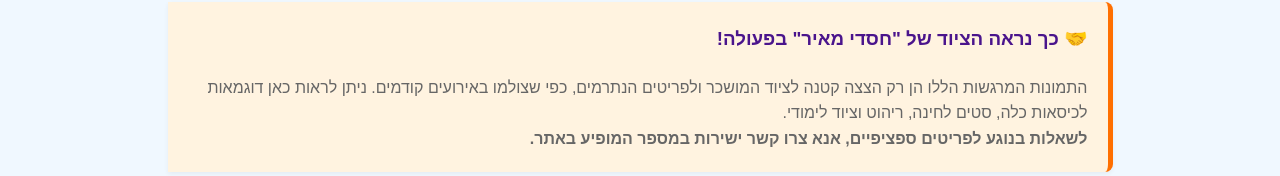
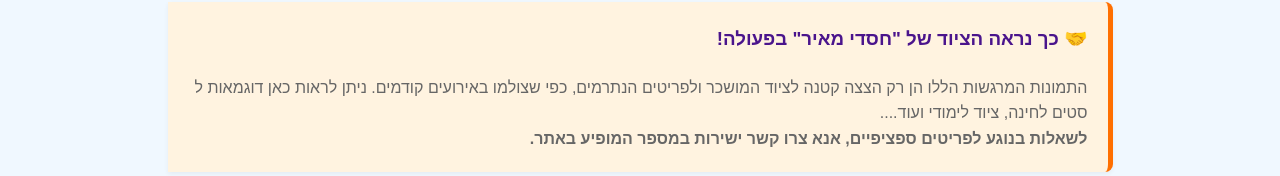
Before and after one commit to CalanitMadar/HASDEYMEIR, a plain HTML site: page HTML/gallery.html in a window 1280 px wide. Shown: the part 189-365 px from the top of the page. Drawn offline with Linux system fonts and the light colour scheme.

Commit message:
add products

```diff
--- a/HTML/gallery.html
+++ b/HTML/gallery.html
@@ -226,7 +226,7 @@
 
         <div class="info-panel">
             <h3>🤝 כך נראה הציוד של "חסדי מאיר" בפעולה!</h3>
-            <p>התמונות המרגשות הללו הן רק הצצה קטנה לציוד המושכר ולפריטים הנתרמים, כפי שצולמו באירועים קודמים. ניתן לראות כאן דוגמאות לכיסאות כלה, סטים לחינה, ריהוט וציוד לימודי.</p>
+            <p>התמונות המרגשות הללו הן רק הצצה קטנה לציוד המושכר ולפריטים הנתרמים, כפי שצולמו באירועים קודמים. ניתן לראות כאן דוגמאות ל סטים לחינה, ציוד לימודי ועוד....</p>
             <p><strong>לשאלות בנוגע לפריטים ספציפיים, אנא צרו קשר ישירות במספר המופיע באתר.</strong></p>
         </div>
 
```
